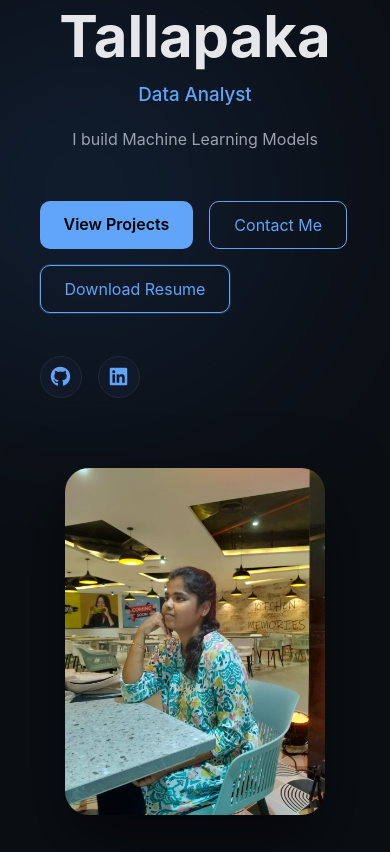
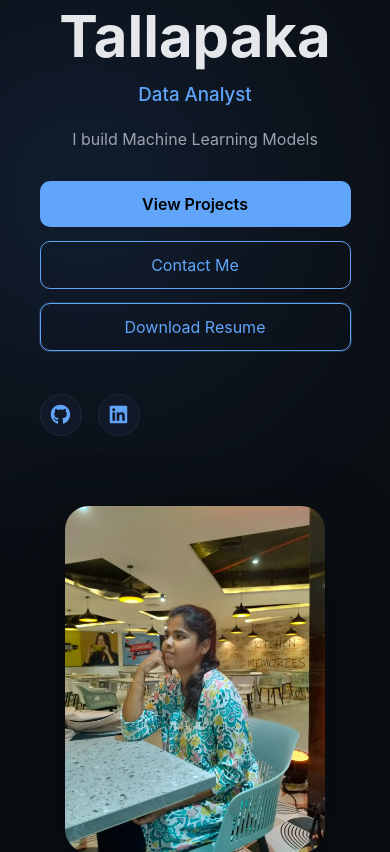
Before and after one commit to BhavanaTallapaka/bhavana-portfolio, a FastAPI app: page / in a window 390 px wide. Shown: the part 258-1110 px from the top of the page. Run offline with FastAPI, Linux system fonts and the light colour scheme.

Commit message:
updated profile

```diff
--- a/app/static/css/style.css
+++ b/app/static/css/style.css
@@ -139,14 +139,6 @@ margin-bottom:28px;
 max-width:520px;
 }
 
-/* HERO BUTTONS FIX */
-
-.hero-buttons{
-display:flex;
-gap:18px;
-margin-top:30px;
-flex-wrap:wrap;
-}
 
 /* HERO IMAGE */
 
@@ -195,12 +187,6 @@ transform:translateY(-2px);
 box-shadow:0 10px 25px rgba(96,165,250,.4);
 }
 
-.hero-buttons{
-display:flex;
-gap:16px;
-flex-wrap:wrap;
-margin-top:20px;
-}
 
 .btn-outline{
 border:1px solid var(--accent);
@@ -574,3 +560,19 @@ right:10px;
 }
 
 }
+
+@media(max-width:768px){
+
+.hero-buttons{
+display:flex;
+flex-direction:column;
+gap:14px;
+width:100%;
+}
+
+.hero-buttons a{
+width:100%;
+text-align:center;
+}
+
+}
```
